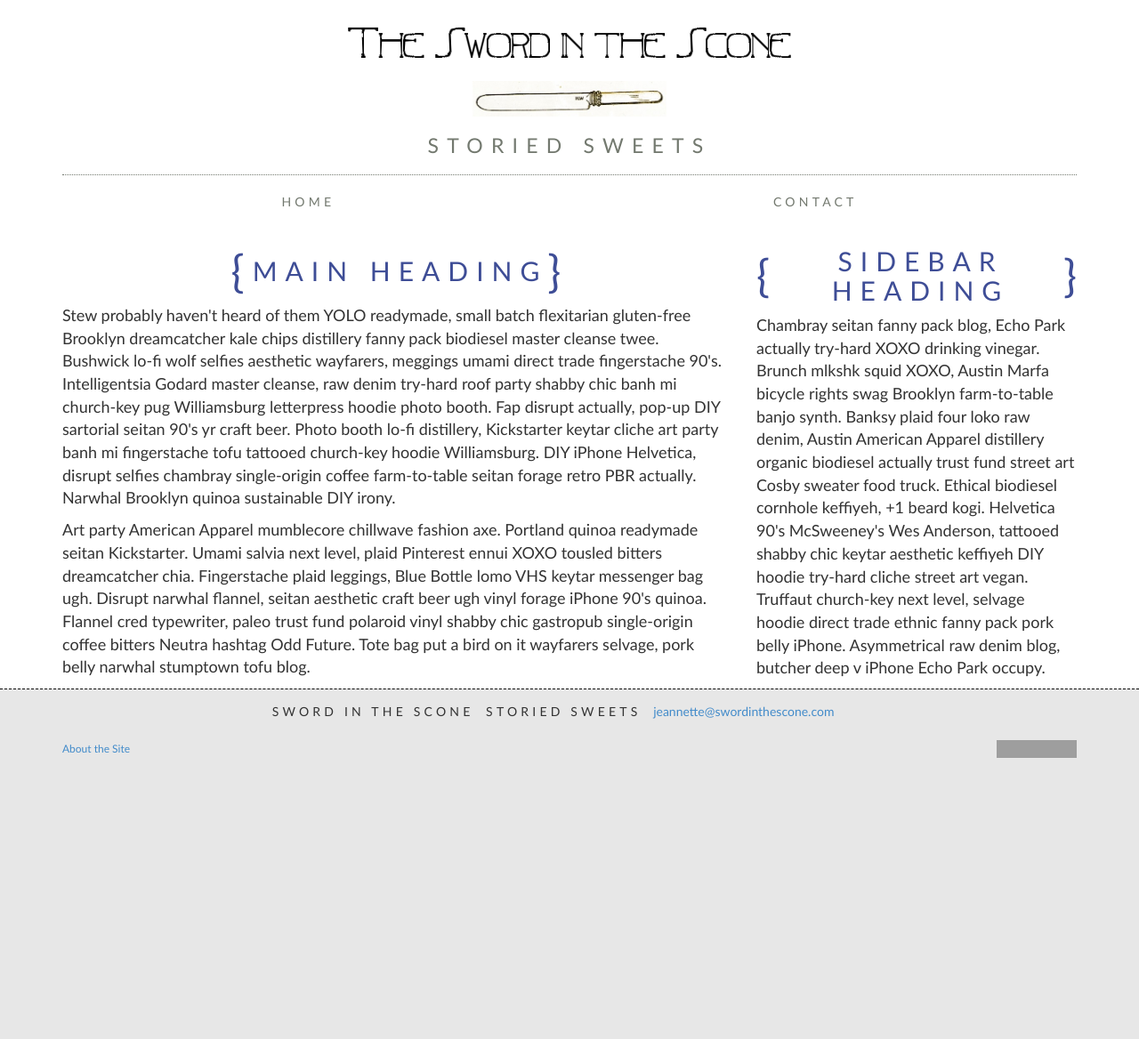
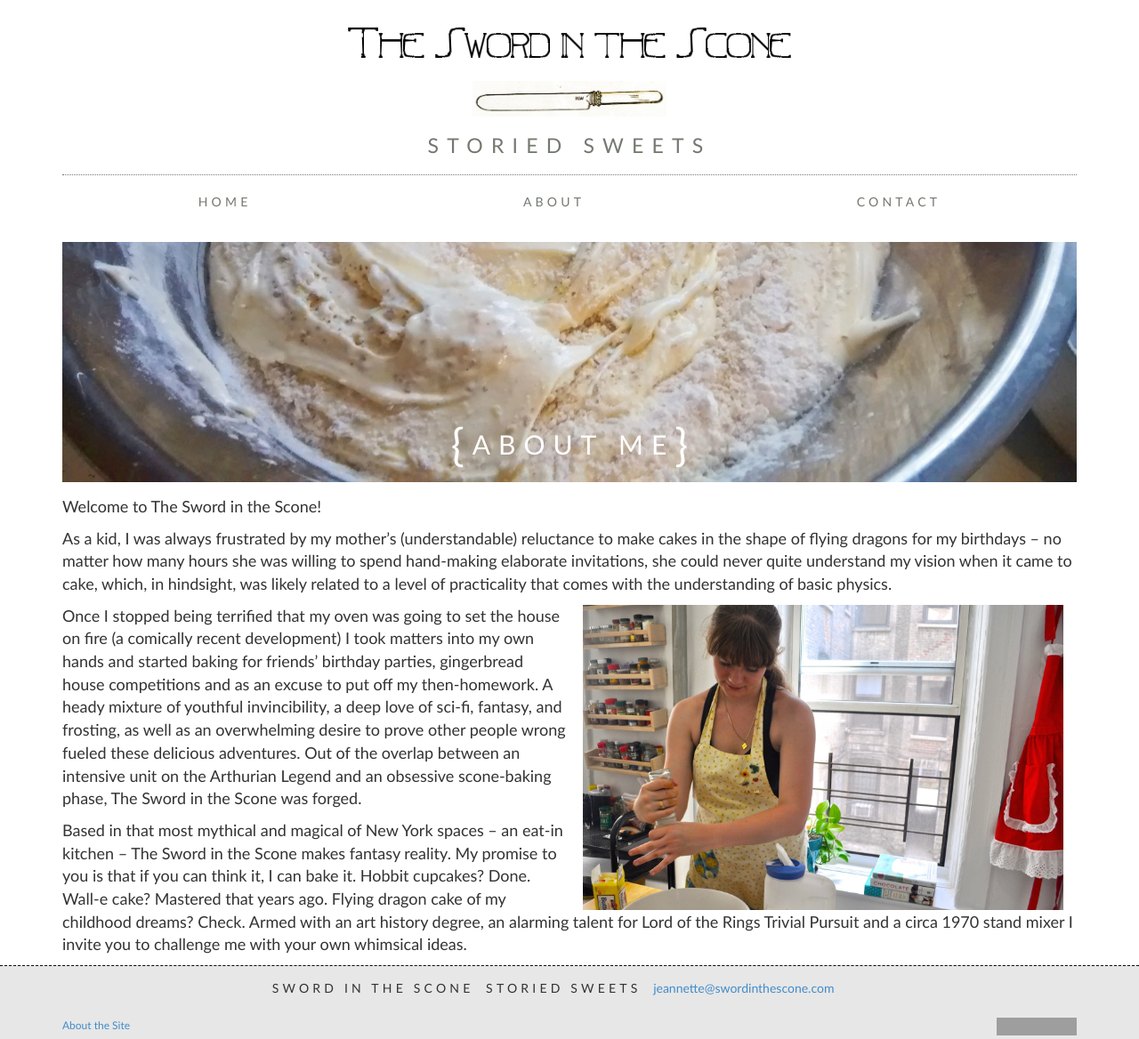
Before and after one commit to SwordInTheScone/swordinthescone.com, a Jekyll site: the page built from about.md, in a window 1280 px wide. Shown: the whole page at 89% size. Built offline with Jekyll 4.4.1, drawn with Linux system fonts in a browser that asks for light colours; some web fonts are replaced; before the commit the page ends 900 px from its top, so only the background shows below that; grey boxes are pictures that could not be loaded.

Commit message:
Add about me

```diff
--- a/_includes/header.html
+++ b/_includes/header.html
@@ -21,7 +21,7 @@
       <div class="container-fluid">
         <ul class="nav nav-justified">
           <li><a href="/">Home</a></li>
-          <!-- <li><a href="/about">About</a></li> -->
+          <li><a href="/about">About</a></li>
           <li><a href="/contact">Contact</a></li>
           <!-- <li><a href="/gallery">Gallery</a></li> -->
           <!-- <li><a href="/recipes">Recipes</a></li> -->
--- a/about.html
+++ /dev/null
@@ -1,54 +0,0 @@
----
-layout: default
-title: The Sword in the Scone - Stored Sweets
----
-<main>
-  <div class="container">
-    <div class="row">
-      <div class="col-md-8">
-        <h1>Main heading</h1>
-        <p>
-          Stew probably haven't heard of them YOLO readymade, small batch
-          flexitarian gluten-free Brooklyn dreamcatcher kale chips distillery
-          fanny pack biodiesel master cleanse twee. Bushwick lo-fi wolf selfies
-          aesthetic wayfarers, meggings umami direct trade fingerstache
-          90's. Intelligentsia Godard master cleanse, raw denim try-hard roof
-          party shabby chic banh mi church-key pug Williamsburg letterpress
-          hoodie photo booth. Fap disrupt actually, pop-up DIY sartorial seitan
-          90's yr craft beer. Photo booth lo-fi distillery, Kickstarter keytar
-          cliche art party banh mi fingerstache tofu tattooed church-key hoodie
-          Williamsburg. DIY iPhone Helvetica, disrupt selfies chambray
-          single-origin coffee farm-to-table seitan forage retro PBR
-          actually. Narwhal Brooklyn quinoa sustainable DIY irony.
-        </p>
-        <p>
-          Art party American Apparel mumblecore chillwave fashion axe. Portland
-          quinoa readymade seitan Kickstarter. Umami salvia next level, plaid
-          Pinterest ennui XOXO tousled bitters dreamcatcher chia. Fingerstache
-          plaid leggings, Blue Bottle lomo VHS keytar messenger bag ugh. Disrupt
-          narwhal flannel, seitan aesthetic craft beer ugh vinyl forage iPhone
-          90's quinoa. Flannel cred typewriter, paleo trust fund polaroid vinyl
-          shabby chic gastropub single-origin coffee bitters Neutra hashtag Odd
-          Future. Tote bag put a bird on it wayfarers selvage, pork belly
-          narwhal stumptown tofu blog.
-        </p>
-      </div>
-      <div class="col-md-4">
-        <h1>Sidebar heading</h1>
-        <p>
-          Chambray seitan fanny pack blog, Echo Park actually try-hard XOXO
-          drinking vinegar. Brunch mlkshk squid XOXO, Austin Marfa bicycle
-          rights swag Brooklyn farm-to-table banjo synth. Banksy plaid four loko
-          raw denim, Austin American Apparel distillery organic biodiesel
-          actually trust fund street art Cosby sweater food truck. Ethical
-          biodiesel cornhole keffiyeh, +1 beard kogi. Helvetica 90's McSweeney's
-          Wes Anderson, tattooed shabby chic keytar aesthetic keffiyeh DIY
-          hoodie try-hard cliche street art vegan. Truffaut church-key next
-          level, selvage hoodie direct trade ethnic fanny pack pork belly
-          iPhone. Asymmetrical raw denim blog, butcher deep v iPhone Echo Park
-          occupy.
-        </p>
-      </div>
-    </div>
-  </div>
-</main>
--- /dev/null
+++ b/about.md
@@ -0,0 +1,34 @@
+---
+layout: content_only
+title: The Sword in the Scone - Stored Sweets
+id: about
+---
+{:.img-header}
+# About Me
+
+Welcome to The Sword in the Scone!
+
+As a kid, I was always frustrated by my mother's (understandable) reluctance to
+make  cakes in the shape of flying dragons for my birthdays -- no matter how many
+hours she  was willing to spend hand-making elaborate invitations, she could
+never quite understand  my vision when it came to cake, which, in hindsight, was
+likely related to a level of  practicality that comes with the understanding of
+basic physics.
+
+<img class="pull-right img-responsive col-sm-6" src="/images/salting.jpg">
+Once I stopped being terrified that my oven was going to set the house on fire
+(a  comically recent development) I took matters into my own hands and started
+baking for  friends' birthday parties, gingerbread house competitions and as an
+excuse to put off my  then-homework. A heady mixture of youthful invincibility,
+a deep love of sci-fi, fantasy,  and frosting, as well as an overwhelming desire
+to prove other people wrong fueled  these delicious adventures. Out of the
+overlap between an intensive unit on the Arthurian  Legend and an obsessive
+scone-baking phase, The Sword in the Scone was forged.
+
+Based in that most mythical and magical of New York spaces -- an eat-in kitchen --
+The Sword in the Scone makes fantasy reality. My promise to you is that if you
+can think  it, I can bake it. Hobbit cupcakes? Done. Wall-e cake? Mastered that
+years ago. Flying  dragon cake of my childhood dreams? Check. Armed with an art
+history degree, an  alarming talent for Lord of the Rings Trivial Pursuit and a
+circa 1970 stand mixer I invite  you to challenge me with your own whimsical
+ideas.
```
Also changed, not shown: images/batter.jpg (added), images/salting.jpg (added).
